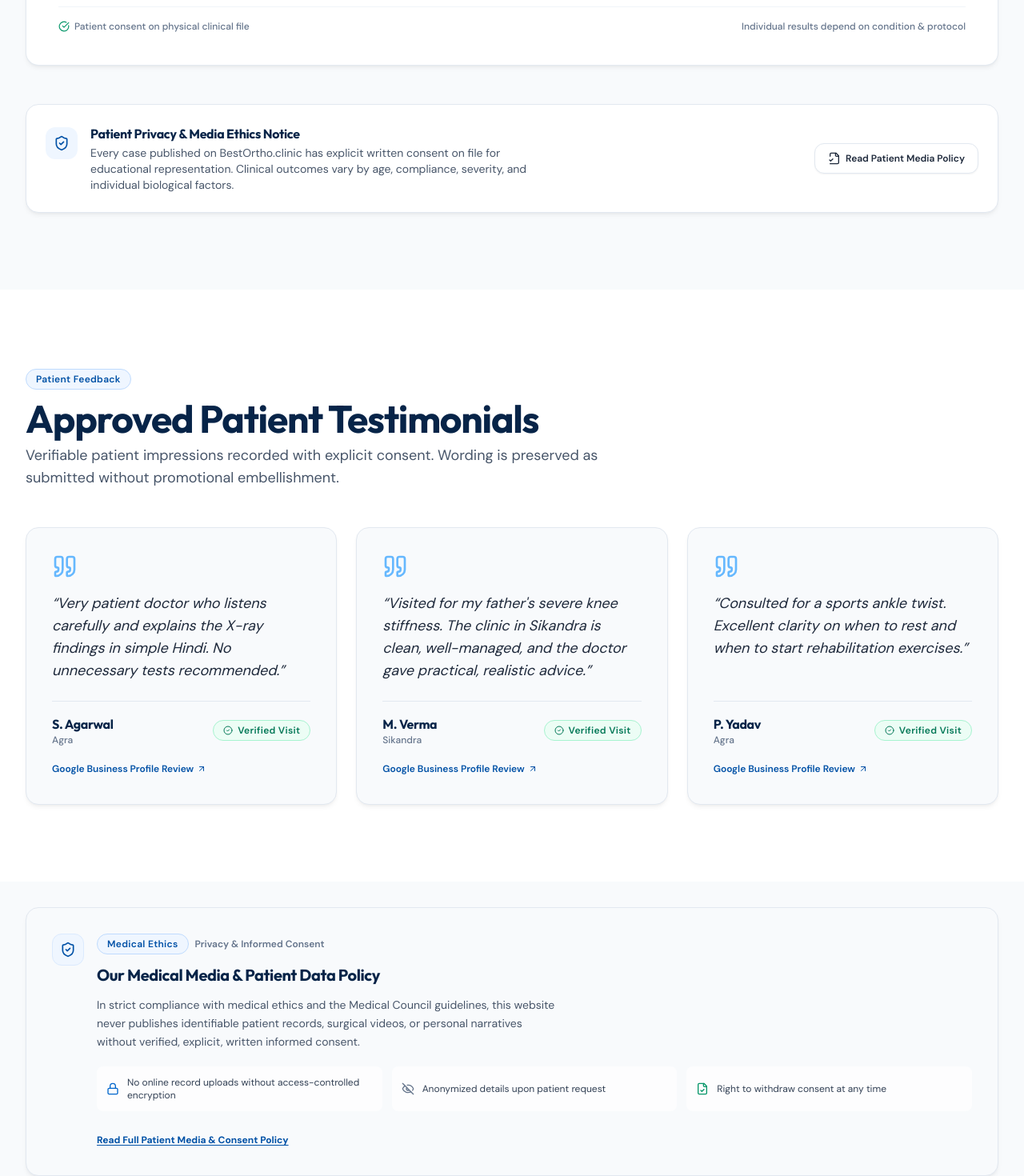
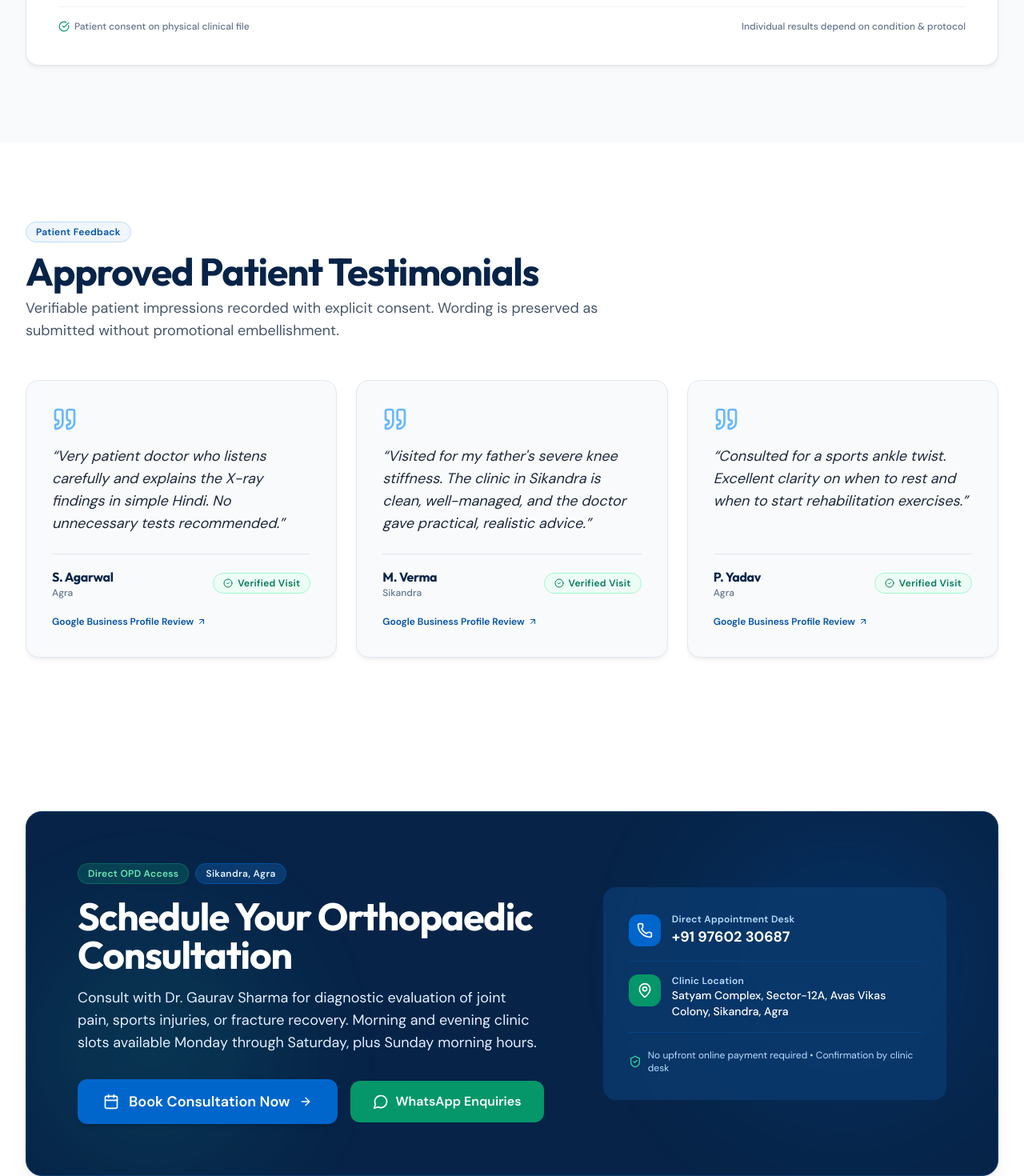
Before and after one commit to vilisipsum/bestortho.clinic, a Next.js app: page /patient-stories in a window 1280 px wide. Shown: the part 2680-4150 px from the top of the page at 80% size. Built offline with nearby package versions, Linux system fonts and the light colour scheme.

Commit message:
refactor(ui): purge unwanted intrusive disclaimers, warning banners, and defensive notices across all pages

```diff
--- a/app/clinic/page.tsx
+++ b/app/clinic/page.tsx
@@ -5,7 +5,6 @@ import Header from '@/components/Header';
 import LocationCard from '@/components/LocationCard';
 import BookingCTA from '@/components/BookingCTA';
 import BookingModal from '@/components/BookingModal';
-import EmergencyNotice from '@/components/EmergencyNotice';
 import { siteConfig } from '@/lib/content';
 import { MapPin, Clock, Phone, MessageCircle, FileText, CheckCircle2, Car, ShieldCheck } from 'lucide-react';
 
@@ -108,11 +107,6 @@ export default function ClinicPage() {
         </div>
       </section>
 
-      {/* Emergency Notice */}
-      <div className="max-w-7xl mx-auto px-4 sm:px-6 lg:px-8">
-        <EmergencyNotice />
-      </div>
-
       {/* Booking CTA */}
       <BookingCTA onOpenBooking={() => setIsBookingOpen(true)} />
 
--- a/app/contact/page.tsx
+++ b/app/contact/page.tsx
@@ -4,7 +4,6 @@ import React, { useState, useEffect, Suspense } from 'react';
 import { useSearchParams } from 'next/navigation';
 import Header from '@/components/Header';
 import LocationCard from '@/components/LocationCard';
-import EmergencyNotice from '@/components/EmergencyNotice';
 import { siteConfig } from '@/lib/content';
 import { validateBookingForm, BookingFormData } from '@/lib/validation';
 import { Phone, MessageCircle, Calendar, MapPin, CheckCircle2, Lock, ShieldCheck, Clock, AlertCircle } from 'lucide-react';
@@ -532,11 +531,6 @@ function ContactContent() {
 
       {/* Clinic Map & Directions Section */}
       <LocationCard />
-
-      {/* Emergency Notice */}
-      <div className="max-w-7xl mx-auto px-4 sm:px-6 lg:px-8">
-        <EmergencyNotice />
-      </div>
     </>
   );
 }
--- a/app/credentials/page.tsx
+++ b/app/credentials/page.tsx
@@ -246,29 +246,6 @@ export default function CredentialsPage() {
         </div>
       </section>
 
-      {/* Regulatory & Medical Ethics Notice */}
-      <section className="py-12 bg-white border-t border-slate-100">
-        <div className="max-w-7xl mx-auto px-4 sm:px-6 lg:px-8">
-          <div className="card-medical bg-slate-50 border border-slate-200 p-6 sm:p-8">
-            <div className="flex items-start gap-4">
-              <div className="w-10 h-10 rounded-xl bg-blue-50 flex items-center justify-center flex-shrink-0 text-brand-700">
-                <ShieldCheck className="w-6 h-6" />
-              </div>
-              <div className="space-y-2">
-                <h3 className="text-xl font-bold text-brand-950 font-display">
-                  Public Credential & Medical Ethics Standard
-                </h3>
-                <p className="text-sm text-slate-600 leading-relaxed max-w-3xl">
-                  BestOrtho.clinic adheres strictly to National Medical Commission (NMC) ethical regulations and transparent credential disclosure.
-                  All academic records (MBBS from Dr. B.R. Ambedkar University, MS Orthopaedics from Bundelkhand University, and U.P. Medical Council Registration No. 48757)
-                  are available for verification. In accordance with medical ethics, no unsubstantiated surgical claims or promotional guarantees are published on this website.
-                </p>
-              </div>
-            </div>
-          </div>
-        </div>
-      </section>
-
       {/* Booking CTA */}
       <BookingCTA onOpenBooking={() => setIsBookingOpen(true)} />
 
--- a/app/page.tsx
+++ b/app/page.tsx
@@ -14,8 +14,6 @@ import LocationCard from '@/components/LocationCard';
 import FAQAccordion from '@/components/FAQAccordion';
 import BookingCTA from '@/components/BookingCTA';
 import BookingModal from '@/components/BookingModal';
-import ConsentNotice from '@/components/ConsentNotice';
-import EmergencyNotice from '@/components/EmergencyNotice';
 import TestimonialCard from '@/components/TestimonialCard';
 import Link from 'next/link';
 import { ArrowRight } from 'lucide-react';
@@ -113,18 +111,8 @@ export default function HomePage() {
         </div>
       </section>
 
-      {/* 13. EMERGENCY NOTICE */}
-      <div className="max-w-7xl mx-auto px-4 sm:px-6 lg:px-8">
-        <EmergencyNotice />
-      </div>
-
       {/* 14. BOOKING CTA */}
       <BookingCTA onOpenBooking={() => handleOpenBooking()} />
-
-      {/* 15. CONSENT NOTICE */}
-      <div className="max-w-7xl mx-auto px-4 sm:px-6 lg:px-8">
-        <ConsentNotice />
-      </div>
 
       {/* Interactive Booking Modal */}
       <BookingModal
--- a/app/patient-stories/page.tsx
+++ b/app/patient-stories/page.tsx
@@ -4,7 +4,6 @@ import React, { useState, useEffect } from 'react';
 import Header from '@/components/Header';
 import PatientStoriesSection from '@/components/PatientStoriesSection';
 import TestimonialCard from '@/components/TestimonialCard';
-import ConsentNotice from '@/components/ConsentNotice';
 import BookingCTA from '@/components/BookingCTA';
 import BookingModal from '@/components/BookingModal';
 import { ShieldCheck, Heart, UserCheck } from 'lucide-react';
@@ -52,11 +51,6 @@ export default function PatientStoriesPage() {
       {/* Testimonials */}
       <TestimonialCard />
 
-      {/* Consent & Ethics Notice */}
-      <div className="max-w-7xl mx-auto px-4 sm:px-6 lg:px-8">
-        <ConsentNotice />
-      </div>
-
       {/* Booking CTA */}
       <BookingCTA onOpenBooking={() => setIsBookingOpen(true)} />
 
--- a/components/InteractiveBodyGuide.tsx
+++ b/components/InteractiveBodyGuide.tsx
@@ -361,14 +361,6 @@ export default function InteractiveBodyGuide({ onOpenBooking }: InteractiveBodyG
             </div>
 
           </div>
-
-          {/* Medical Transparency Note */}
-          <div className="mt-8 pt-6 border-t border-slate-200 text-xs text-slate-500 flex items-start gap-2.5">
-            <HelpCircle className="w-4 h-4 text-slate-400 flex-shrink-0 mt-0.5" />
-            <p className="leading-relaxed">
-              <strong>Medical Disclaimer:</strong> This symptom navigator is published purely for patient education and practice orientation. It is not an alternative to in-person medical evaluation. Outpatient orthopaedic consultations require clinical examination and physical imaging evaluation.
-            </p>
-          </div>
         </div>
 
       </div>
--- a/components/LocationCard.tsx
+++ b/components/LocationCard.tsx
@@ -160,21 +160,6 @@ export default function LocationCard({ onOpenBooking }: LocationCardProps) {
 
             </div>
 
-            {/* Emergency & Acute Trauma Notice */}
-            <div className="p-5 rounded-2xl bg-amber-50/60 border border-amber-200 flex items-start gap-4">
-              <div className="w-9 h-9 rounded-xl bg-amber-100 flex items-center justify-center flex-shrink-0 text-amber-800">
-                <AlertTriangle className="w-5 h-5" />
-              </div>
-              <div className="text-xs text-slate-700 space-y-1">
-                <h5 className="font-bold text-slate-900 text-xs">
-                  Acute Trauma & Emergency Clarification
-                </h5>
-                <p className="leading-relaxed">
-                  {siteConfig.emergencyPolicy}
-                </p>
-              </div>
-            </div>
-
           </div>
 
           {/* Right Column: Visual Map / Environmental Card */}
--- a/components/PatientStoriesSection.tsx
+++ b/components/PatientStoriesSection.tsx
@@ -56,31 +56,6 @@ export default function PatientStoriesSection({ maxItems = 3, showAllLink = true
           ))}
         </div>
 
-        {/* Ethics & Consent Policy Banner */}
-        <div className="mt-12 p-6 rounded-2xl bg-white border border-slate-200 shadow-card flex flex-col md:flex-row items-center justify-between gap-6">
-          <div className="flex items-start gap-4">
-            <div className="w-10 h-10 rounded-xl bg-blue-50 flex items-center justify-center flex-shrink-0 text-brand-700 mt-1">
-              <ShieldCheck className="w-5 h-5" />
-            </div>
-            <div>
-              <h3 className="text-base font-bold text-brand-950 font-display">
-                Patient Privacy & Media Ethics Notice
-              </h3>
-              <p className="text-xs sm:text-sm text-slate-600 mt-0.5 leading-relaxed max-w-xl">
-                Every case published on BestOrtho.clinic has explicit written consent on file for educational representation. Clinical outcomes vary by age, compliance, severity, and individual biological factors.
-              </p>
-            </div>
-          </div>
-
-          <Link
-            href="/consent"
-            className="btn-secondary text-xs py-2.5 px-4 whitespace-nowrap flex items-center gap-1.5 self-start md:self-auto"
-          >
-            <FileCheck2 className="w-4 h-4" />
-            <span>Read Patient Media Policy</span>
-          </Link>
-        </div>
-
       </div>
     </section>
   );
--- a/components/PracticePhilosophy.tsx
+++ b/components/PracticePhilosophy.tsx
@@ -96,14 +96,6 @@ export default function PracticePhilosophy() {
           })}
         </div>
 
-        {/* Clinical Transparency Notice */}
-        <div className="mt-12 p-5 rounded-2xl bg-white border border-slate-200 shadow-sm flex items-start gap-4">
-          <ShieldAlert className="w-5 h-5 text-brand-600 flex-shrink-0 mt-0.5" />
-          <p className="text-xs sm:text-sm text-slate-600 leading-relaxed font-normal">
-            <strong className="font-semibold text-slate-900">Ethical Care Commitment:</strong> We strictly avoid hyperbolic marketing terms such as &quot;guaranteed 100% cure&quot; or &quot;instant pain relief.&quot; Every human body responds uniquely to treatment. Our promise is conscientious clinical assessment and thorough explanation at every stage.
-          </p>
-        </div>
-
       </div>
     </section>
   );
--- a/components/VideoSection.tsx
+++ b/components/VideoSection.tsx
@@ -85,14 +85,6 @@ export default function VideoSection() {
           ))}
         </div>
 
-        {/* Video Ethics & Safety Disclaimer */}
-        <div className="mt-10 p-5 rounded-2xl bg-white border border-slate-200 shadow-subtle flex items-start gap-4 text-xs text-slate-600">
-          <ShieldCheck className="w-5 h-5 text-emerald-600 flex-shrink-0 mt-0.5" />
-          <p className="leading-relaxed">
-            <strong className="text-slate-900 font-semibold">Educational Video Standard:</strong> BestOrtho.clinic does not host graphic operative footage on public overview sections. All media content is curated strictly for patient understanding, post-injury guidance, and informed clinical decision-making.
-          </p>
-        </div>
-
       </div>
 
       {/* Video Modal Player / Preview */}
```
Also changed, not shown: app/about/page.tsx (+0 -21 lines).
